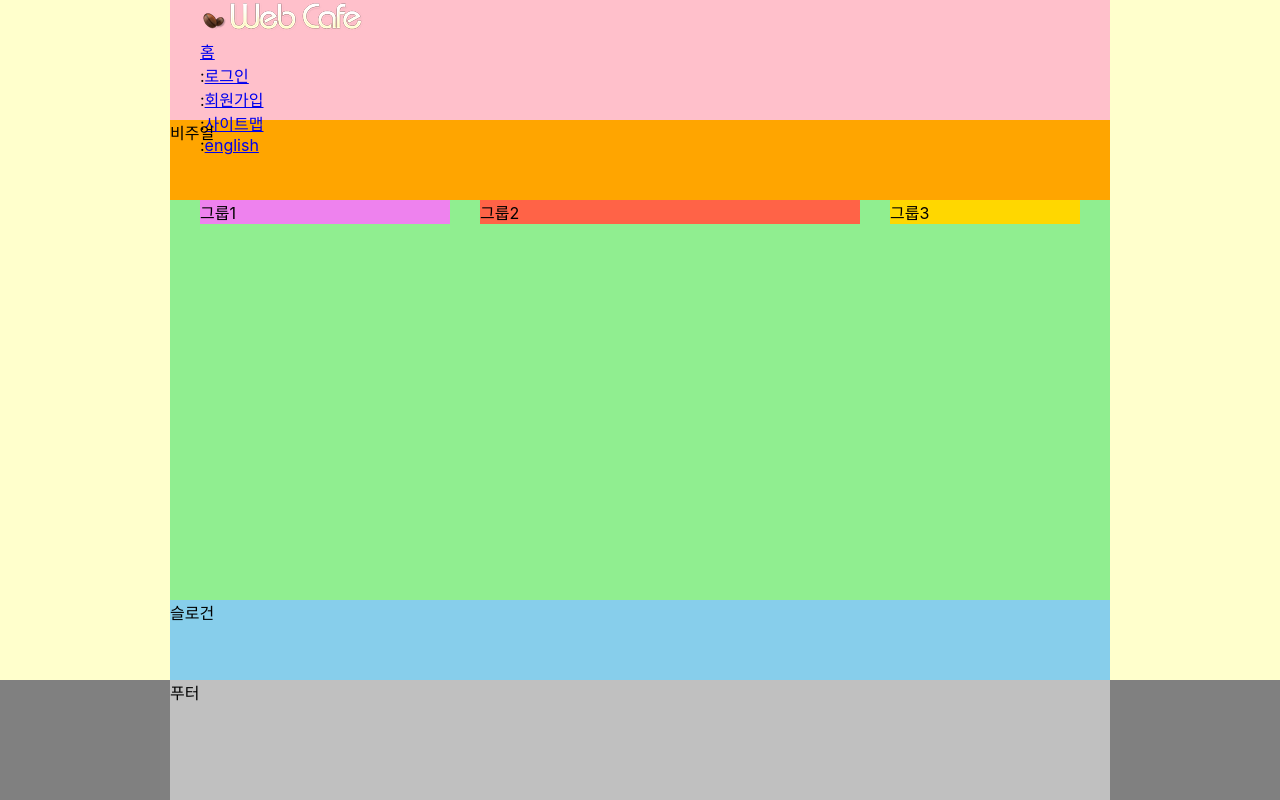
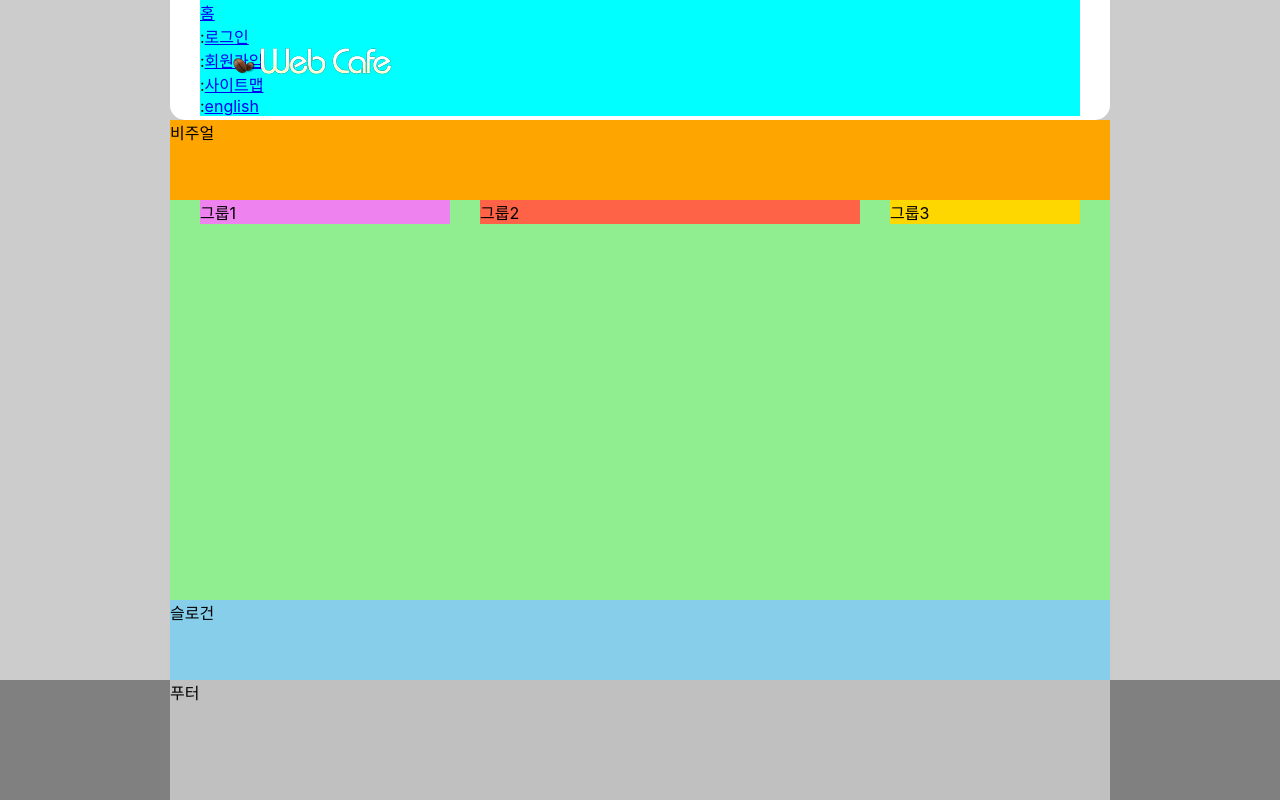
Before and after one commit to no-support/HTML5, a plain HTML site: page index.html in a window 1280 px wide. Drawn offline with Linux system fonts and the light colour scheme; a web font is replaced by a local one.

Commit message:
로고 배치 완료

```diff
--- a/styles/style.css
+++ b/styles/style.css
@@ -11,7 +11,7 @@
 
 /* 본문 스타일 */
 body {
-  background: #ffc;
+  background: #ccc;
   /* 모바일 환경 가독성을 위해 sans(부정 접두사)-serif(날카롭다.삐침)체를 사용하는 추세 */
   /* 대부분의 환경에서 깨지지 않고 예쁘게 보여서 요즘 핫한 폰트인 프리텐다드 */
   font-family: "Pretendard Variable", Pretendard, -apple-system, BlinkMacSystemFont, system-ui, Roboto, "Helvetica Neue", "Segoe UI", "Apple SD Gothic Neo", "Noto Sans KR", "Malgun Gothic", "Apple Color Emoji", "Segoe UI Emoji", "Segoe UI Symbol", sans-serif;
@@ -27,11 +27,25 @@ body {
 
 /* 헤더 */
 .header {
-  background: pink;
+  background: #fff;
   padding: 0 30px; /* shorthand 표기법*/
   height: 15vh;
+  /* border-radius: 0 0 15px 15px / 0 0 50px 50px; */
+  border-radius: 0 0 15px 15px;
+  /* 끝없이 찾아나가는 .logo의 기준점을 바로 위 태그에서 잡아주기 위한 속성 설정. static(기본값)만 아니면 됨. normal flow를 유지하면서 살짝 띄워서 움직일 수 있게 됨. */
+  position: relative;
 }
 
+/* 로고 */
+.logo {
+  position: absolute;
+  top: 45px;
+  left: 60px;
+}
+/* 텍스트 링크 모음 */
+.member {
+  background-color: aqua;
+}
 /* 비주얼 */
 .visual {
   background: orange;
```
